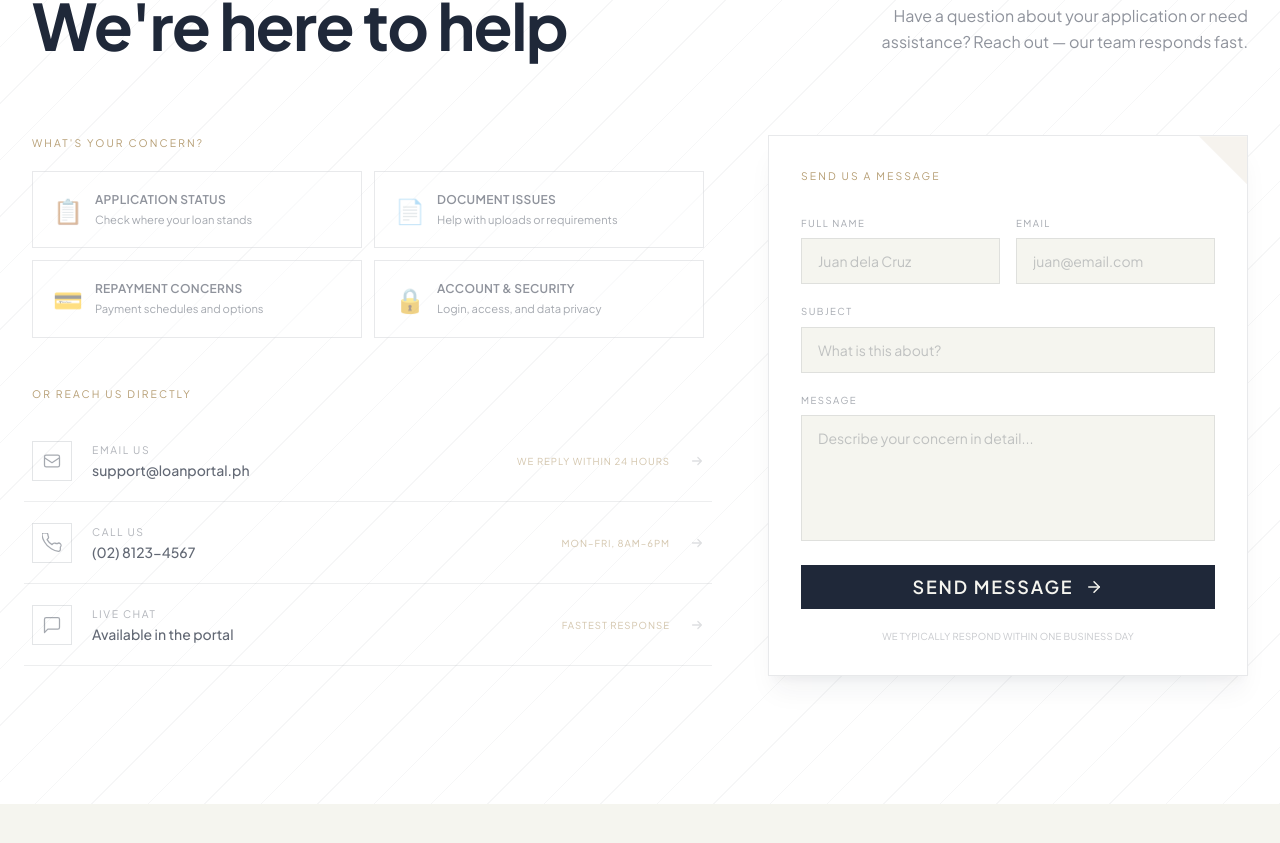
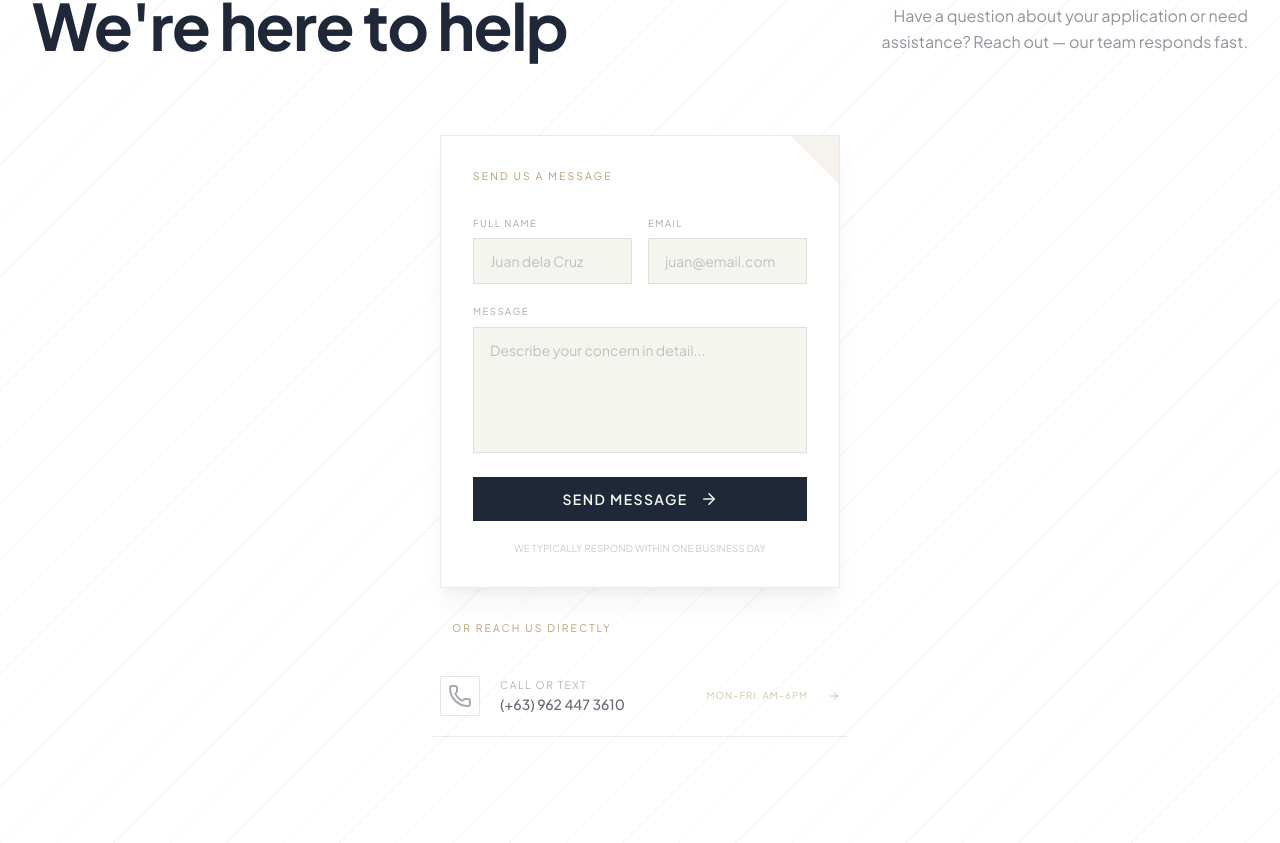
Before and after one commit to seancyrill/auto-loans, a Next.js app: page / in a window 1280 px wide. Shown: the part 3307-4150 px from the top of the page. Before the commit the page ends 4111 px from the top, so only its background shows below. Built offline with nearby package versions, Linux system fonts and the light colour scheme.

Commit message:
finished contact

```diff
--- a/src/app/api/submit/generate/route.ts
+++ b/src/app/api/submit/generate/route.ts
@@ -12,7 +12,7 @@ export async function POST(req: NextRequest) {
   const GMAIL_APP_PASSWORD = process.env.GMAIL_APP_PASSWORD
 
   if (!GMAIL_USER || !GMAIL_APP_PASSWORD) {
-    throw new Error("Submit Route Error: Cannot read env!")
+    return NextResponse.json({ success: false, message: "Cannot read env" }, { status: 500 })
   }
 
   const { applicationData, applicationImages } = await req.json()
@@ -54,6 +54,10 @@ export async function POST(req: NextRequest) {
 
   const lenderEmail = lenderEmailFinder(lender)
 
+  if (!lenderEmail) {
+    return NextResponse.json({ success: false, message: "Couldnt find lender email" }, { status: 500 })
+  }
+
   // send docs to processor
   await transporter.sendMail({
     from: "SDG Financing",
--- a/src/app/api/submit/quick/route.ts
+++ b/src/app/api/submit/quick/route.ts
@@ -9,7 +9,7 @@ export async function POST(req: NextRequest) {
   const GMAIL_APP_PASSWORD = process.env.GMAIL_APP_PASSWORD
 
   if (!GMAIL_USER || !GMAIL_APP_PASSWORD) {
-    throw new Error("Submit Route Error: Cannot read env!")
+    return NextResponse.json({ success: false, message: "Cannot read env" }, { status: 500 })
   }
 
   const { applicationData } = await req.json()
@@ -35,6 +35,10 @@ export async function POST(req: NextRequest) {
 
   const lenderEmail = lenderEmailFinder(lender)
 
+  if (!lenderEmail) {
+    return NextResponse.json({ success: false, message: "Couldnt find lender email" }, { status: 500 })
+  }
+
   // send docs to processor
   await transporter.sendMail({
     from: GMAIL_USER,
--- a/src/app/components/contact.tsx
+++ b/src/app/components/contact.tsx
@@ -1,9 +1,11 @@
 "use client"
 
-import { ArrowRight } from "lucide-react"
+import { ArrowRight, Check, Phone } from "lucide-react"
 import { useEffect, useRef, useState } from "react"
+import { useStatus } from "../context/status-provider"
 import { Button } from "../ui/button"
 import StripeBG from "./bg/stripe"
+import LoadingSpinner from "./loading-spinner"
 
 function useInView(threshold = 0.1) {
   const ref = useRef<HTMLDivElement>(null)
@@ -23,87 +25,76 @@ function useInView(threshold = 0.1) {
   return { ref, inView }
 }
 
-const concerns = [
-  { icon: "📋", label: "Application Status", desc: "Check where your loan stands" },
-  { icon: "📄", label: "Document Issues", desc: "Help with uploads or requirements" },
-  { icon: "💳", label: "Repayment Concerns", desc: "Payment schedules and options" },
-  { icon: "🔒", label: "Account & Security", desc: "Login, access, and data privacy" },
-]
-
 const channels = [
   {
-    icon: (
-      <svg viewBox="0 0 24 24" className="h-5 w-5" fill="none">
-        <path
-          d="M3 8l9 6 9-6M5 19h14a2 2 0 002-2V7a2 2 0 00-2-2H5a2 2 0 00-2 2v10a2 2 0 002 2z"
-          stroke="currentColor"
-          strokeWidth="1.5"
-          strokeLinecap="round"
-          strokeLinejoin="round"
-        />
-      </svg>
-    ),
-    label: "Email us",
-    value: "support@loanportal.ph",
-    note: "We reply within 24 hours",
-    href: "mailto:support@loanportal.ph",
-  },
-  {
-    icon: (
-      <svg viewBox="0 0 24 24" className="h-5 w-5" fill="none">
-        <path
-          d="M22 16.92v3a2 2 0 01-2.18 2 19.79 19.79 0 01-8.63-3.07A19.5 19.5 0 013.07 10.8a19.79 19.79 0 01-3.07-8.67A2 2 0 012 0h3a2 2 0 012 1.72c.127.96.361 1.903.7 2.81a2 2 0 01-.45 2.11L6.09 7.91a16 16 0 006 6l1.27-1.27a2 2 0 012.11-.45c.907.339 1.85.573 2.81.7A2 2 0 0122 16.92z"
-          stroke="currentColor"
-          strokeWidth="1.5"
-          strokeLinecap="round"
-          strokeLinejoin="round"
-        />
-      </svg>
-    ),
-    label: "Call us",
-    value: "(02) 8123-4567",
-    note: "Mon–Fri, 8AM–6PM",
-    href: "tel:+6328123456",
-  },
-  {
-    icon: (
-      <svg viewBox="0 0 24 24" className="h-5 w-5" fill="none">
-        <path
-          d="M21 15a2 2 0 01-2 2H7l-4 4V5a2 2 0 012-2h14a2 2 0 012 2z"
-          stroke="currentColor"
-          strokeWidth="1.5"
-          strokeLinecap="round"
-          strokeLinejoin="round"
-        />
-      </svg>
-    ),
-    label: "Live chat",
-    value: "Available in the portal",
-    note: "Fastest response",
-    href: "/portal/chat",
+    icon: Phone,
+    label: "Call or Text",
+    value: "(+63) 962 447 3610",
+    note: "Mon–Fri, AM–6PM",
+    href: "tel:+69624473610",
   },
 ]
 
+const initForm = { name: "", email: "", message: "" }
+
 export default function Contact() {
+  const { showStatus, clearStatus } = useStatus()
   const { ref, inView } = useInView()
-  const [selected, setSelected] = useState<number | null>(null)
-  const [form, setForm] = useState({ name: "", email: "", concern: "", message: "" })
+  const [form, setForm] = useState(initForm)
   const [submitted, setSubmitted] = useState(false)
+  const [isLoading, setIsLoading] = useState(false)
 
   const handleChange = (e: React.ChangeEvent<HTMLInputElement | HTMLTextAreaElement>) => {
     setForm((f) => ({ ...f, [e.target.name]: e.target.value }))
   }
 
-  const handleSubmit = (e: React.FormEvent) => {
-    e.preventDefault()
-    setSubmitted(true)
+  const handleReset = () => {
+    setSubmitted(false)
+    setForm(initForm)
+  }
+
+  const handleSubmit = async () => {
+    setIsLoading(true)
+    try {
+      const res = await fetch("/api/contact", {
+        method: "POST",
+        body: JSON.stringify({ data: form }),
+      })
+
+      if (!res.ok) {
+        throw new Error(`HTTP error: ${res.status}`)
+      }
+
+      const data = await res.json()
+      setIsLoading(false)
+
+      if (data.success) {
+        setSubmitted(true)
+      } else {
+        throw new Error("Message Unsuccessful")
+      }
+    } catch (err) {
+      setIsLoading(false)
+      console.error(err)
+      showStatus({
+        message: "Something went wrong.",
+        isError: true,
+        button: {
+          text: "Try Again",
+          function: () => {
+            clearStatus()
+            handleSubmit()
+          },
+        },
+      })
+    }
   }
 
   return (
     <section id="contact" ref={ref} className="bg-neutral relative min-h-screen overflow-hidden py-32">
       <StripeBG />
 
-      <div className="relative z-10 mx-auto max-w-7xl px-8">
+      <div className="relative z-10 mx-auto max-w-7xl px-2 sm:px-8">
         {/* Header */}
         <div
           className={`mb-20 transition-all duration-700 ${inView ? "translate-y-0 opacity-100" : "translate-y-6 opacity-0"}`}
@@ -122,79 +113,12 @@ export default function Contact() {
           </div>
         </div>
 
-        <div className="grid grid-cols-1 items-start gap-16 lg:grid-cols-[1fr_480px]">
-          {/* Left col */}
+        <div
+          className={`mx-auto flex max-w-100 flex-col transition-all delay-100 duration-700 ${inView ? "translate-y-0 opacity-100" : "translate-y-6 opacity-0"}`}
+        >
+          {/* Form */}
           <div
-            className={`transition-all delay-100 duration-700 ${inView ? "translate-y-0 opacity-100" : "translate-y-6 opacity-0"}`}
-          >
-            {/* Concern picker */}
-            <p className="text-accent mb-5 font-sans text-[0.65rem] tracking-[0.2em] uppercase">
-              {`What's your concern?`}
-            </p>
-            <div className="mb-12 grid grid-cols-2 gap-3">
-              {concerns.map((c, i) => (
-                <button
-                  key={c.label}
-                  onClick={() => setSelected(selected === i ? null : i)}
-                  className={`group flex cursor-pointer items-start gap-3 border p-5 text-left transition-all duration-200 ${
-                    selected === i
-                      ? "border-accent bg-accent/8 text-secondary"
-                      : "border-secondary/10 bg-neutral/40 text-secondary/50 hover:border-accent/40 hover:text-secondary"
-                  }`}
-                >
-                  <span className="mt-0.5 shrink-0 text-2xl">{c.icon}</span>
-                  <div>
-                    <p className="mb-1 font-sans text-xs font-semibold tracking-wide uppercase">{c.label}</p>
-                    <p className="text-secondary/40 font-sans text-[0.7rem] leading-snug">{c.desc}</p>
-                  </div>
-                </button>
-              ))}
-            </div>
-
-            {/* Channels */}
-            <p className="text-accent mb-5 font-sans text-[0.65rem] tracking-[0.2em] uppercase">Or reach us directly</p>
-            <div className="flex flex-col gap-px">
-              {channels.map((ch) => (
-                <a
-                  key={ch.label}
-                  href={ch.href}
-                  className="group border-secondary/8 hover:bg-secondary/[0.02] -mx-2 flex items-center gap-5 border-b px-2 py-5 no-underline transition-colors duration-200"
-                >
-                  <div className="border-secondary/12 text-secondary/40 group-hover:border-accent/50 group-hover:text-accent flex h-10 w-10 shrink-0 items-center justify-center border transition-all duration-200">
-                    {ch.icon}
-                  </div>
-                  <div className="flex-1">
-                    <p className="text-secondary/35 mb-0.5 font-sans text-[0.65rem] tracking-[0.15em] uppercase">
-                      {ch.label}
-                    </p>
-                    <p className="text-secondary/70 group-hover:text-secondary font-sans text-sm font-medium transition-colors duration-200">
-                      {ch.value}
-                    </p>
-                  </div>
-                  <span className="text-accent/60 hidden font-sans text-[0.6rem] tracking-widest uppercase sm:block">
-                    {ch.note}
-                  </span>
-                  <svg
-                    viewBox="0 0 16 16"
-                    className="text-secondary/15 group-hover:text-secondary/30 h-3.5 w-3.5 transition-all duration-200 group-hover:translate-x-0.5"
-                    fill="none"
-                  >
-                    <path
-                      d="M3 8h10M9 4l4 4-4 4"
-                      stroke="currentColor"
-                      strokeWidth="1.5"
-                      strokeLinecap="round"
-                      strokeLinejoin="round"
-                    />
-                  </svg>
-                </a>
-              ))}
-            </div>
-          </div>
-
-          {/* Right col — form */}
-          <div
-            className={`transition-all delay-200 duration-700 ${inView ? "translate-y-0 opacity-100" : "translate-y-8 opacity-0"}`}
+            className={`mb-8 transition-all delay-200 duration-700 ${inView ? "translate-y-0 opacity-100" : "translate-y-8 opacity-0"}`}
           >
             <div className="bg-neutral border-secondary/10 shadow-secondary/5 relative border p-8 shadow-xl">
               {/* Corner accent */}
@@ -206,15 +130,7 @@ export default function Contact() {
               {submitted ? (
                 <div className="flex flex-col items-center justify-center gap-5 py-16 text-center">
                   <div className="border-accent/30 bg-accent/8 flex h-14 w-14 items-center justify-center border">
-                    <svg viewBox="0 0 20 20" className="text-accent h-6 w-6" fill="none">
-                      <path
-                        d="M4 10l4 4 8-8"
-                        stroke="currentColor"
-                        strokeWidth="1.5"
-                        strokeLinecap="round"
-                        strokeLinejoin="round"
-                      />
-                    </svg>
+                    <Check className="text-accent" />
                   </div>
                   <div>
                     <p className="text-secondary mb-2 font-sans text-lg font-semibold tracking-tight">Message sent</p>
@@ -223,11 +139,7 @@ export default function Contact() {
                     </p>
                   </div>
                   <button
-                    onClick={() => {
-                      setSubmitted(false)
-                      setForm({ name: "", email: "", concern: "", message: "" })
-                      setSelected(null)
-                    }}
+                    onClick={handleReset}
                     className="text-accent border-accent/30 hover:border-accent cursor-pointer border-b bg-transparent pb-0.5 font-sans text-xs tracking-widest uppercase transition-colors duration-200"
                   >
                     Send another message
@@ -239,7 +151,7 @@ export default function Contact() {
                     Send us a message
                   </p>
 
-                  <form onSubmit={handleSubmit} className="flex flex-col gap-5">
+                  <form onSubmit={(e) => (e.preventDefault(), handleSubmit())} className="flex flex-col gap-5">
                     {/* Name + Email */}
                     <div className="grid grid-cols-2 gap-4">
                       <div className="flex flex-col gap-2">
@@ -247,6 +159,7 @@ export default function Contact() {
                           Full name
                         </label>
                         <input
+                          disabled={isLoading}
                           type="text"
                           name="name"
                           required
@@ -261,6 +174,7 @@ export default function Contact() {
                           Email
                         </label>
                         <input
+                          disabled={isLoading}
                           type="email"
                           name="email"
                           required
@@ -272,22 +186,6 @@ export default function Contact() {
                       </div>
                     </div>
 
-                    {/* Subject */}
-                    <div className="flex flex-col gap-2">
-                      <label className="text-secondary/40 font-sans text-[0.6rem] tracking-[0.15em] uppercase">
-                        Subject
-                      </label>
-                      <input
-                        type="text"
-                        name="concern"
-                        required
-                        value={selected !== null ? concerns[selected].label : form.concern}
-                        onChange={handleChange}
-                        placeholder="What is this about?"
-                        className="bg-primary border-secondary/10 text-secondary placeholder:text-secondary/25 focus:border-accent/50 border px-4 py-3 font-sans text-sm transition-colors duration-200 focus:outline-none"
-                      />
-                    </div>
-
                     {/* Message */}
                     <div className="flex flex-col gap-2">
                       <label className="text-secondary/40 font-sans text-[0.6rem] tracking-[0.15em] uppercase">
@@ -296,6 +194,7 @@ export default function Contact() {
                       <textarea
                         name="message"
                         required
+                        disabled={isLoading}
                         rows={5}
                         value={form.message}
                         onChange={handleChange}
@@ -304,9 +203,21 @@ export default function Contact() {
                       />
                     </div>
 
-                    <Button type="submit" variant={"hero1"} size={"lg"}>
-                      Send message
-                      <ArrowRight size={18} />
+                    <Button
+                      type="submit"
+                      variant={"hero1"}
+                      size={"lg"}
+                      className="sm:text-md text-sm"
+                      disabled={isLoading}
+                    >
+                      {isLoading ? (
+                        <LoadingSpinner block />
+                      ) : (
+                        <>
+                          Send message
+                          <ArrowRight size={18} />
+                        </>
+                      )}
                     </Button>
 
                     <p className="text-secondary/25 text-center font-sans text-[0.6rem] tracking-wide uppercase">
@@ -317,6 +228,39 @@ export default function Contact() {
               )}
             </div>
           </div>
+
+          {/* Channels */}
+          <p className="text-accent mb-5 px-3 font-sans text-[0.65rem] tracking-[0.2em] uppercase">
+            Or reach us directly
+          </p>
+          <div className="flex flex-col gap-px">
+            {channels.map((ch) => {
+              const Icon = ch.icon
+              return (
+                <a
+                  key={ch.label}
+                  href={ch.href}
+                  className="group border-secondary/8 hover:bg-secondary/[0.02] -mx-2 flex items-center gap-5 border-b px-4 py-5 no-underline transition-colors duration-200 sm:px-2"
+                >
+                  <div className="border-secondary/12 text-secondary/40 group-hover:border-accent/50 group-hover:text-accent flex h-10 w-10 shrink-0 items-center justify-center border transition-all duration-200">
+                    <Icon />
+                  </div>
+                  <div className="flex-1">
+                    <p className="text-secondary/35 mb-0.5 font-sans text-[0.65rem] tracking-[0.15em] uppercase">
+                      {ch.label}
+                    </p>
+                    <p className="text-secondary/70 group-hover:text-secondary font-sans text-sm font-medium transition-colors duration-200">
+                      {ch.value}
+                    </p>
+                  </div>
+                  <span className="text-accent/60 hidden font-sans text-[0.6rem] tracking-widest uppercase sm:block">
+                    {ch.note}
+                  </span>
+                  <ArrowRight size={12} className="text-accent/60" />
+                </a>
+              )
+            })}
+          </div>
         </div>
       </div>
     </section>
--- a/src/app/components/hero.tsx
+++ b/src/app/components/hero.tsx
@@ -44,7 +44,7 @@ export default function Hero() {
 
   const selectLoanOption = (opt: LoanOption) => {
     updateApplicationData("loanOption", opt)
-    router.push("/form/generate")
+    router.push("/form")
   }
 
   return (
--- a/src/app/components/status-message.tsx
+++ b/src/app/components/status-message.tsx
@@ -70,12 +70,12 @@ export function StatusMessageModal({ open, message, note, isError, button, onClo
 
           <h2 className="flex-1 font-semibold">{isError ? "Error" : "Success"}</h2>
 
-          <Button variant={"ghost"} onClick={onClose}>
+          <Button variant={"ghost"} size={"xs"} onClick={onClose} className="px-2">
             <X size={20} />
           </Button>
         </div>
 
-        <p className="mt-1 text-sm leading-relaxed">{message}</p>
+        <p className="eading-relaxed">{message}</p>
 
         {note && (
           <p className="border-secondary/20 bg-secondary/5 text-secondary flex items-center gap-4 border px-4 py-2 font-sans text-sm">
@@ -86,7 +86,7 @@ export function StatusMessageModal({ open, message, note, isError, button, onClo
 
         {/* ── Actions ── */}
         {button && (
-          <Button className="mx-auto w-fit text-sm" size={"sm"} onClick={button.function}>
+          <Button className="ml-auto w-fit text-sm" variant={"subtle"} size={"sm"} onClick={button.function}>
             {button.text}
           </Button>
         )}
```
Also changed, not shown: src/app/api/contact/contact-template.ts (added, +73 -0 lines), src/app/api/contact/route.ts (added, +38 -0 lines), src/app/api/submit/lender-emai-finder.ts (+9 -2 lines), src/app/components/loading-spinner.tsx (+20 -7 lines).
